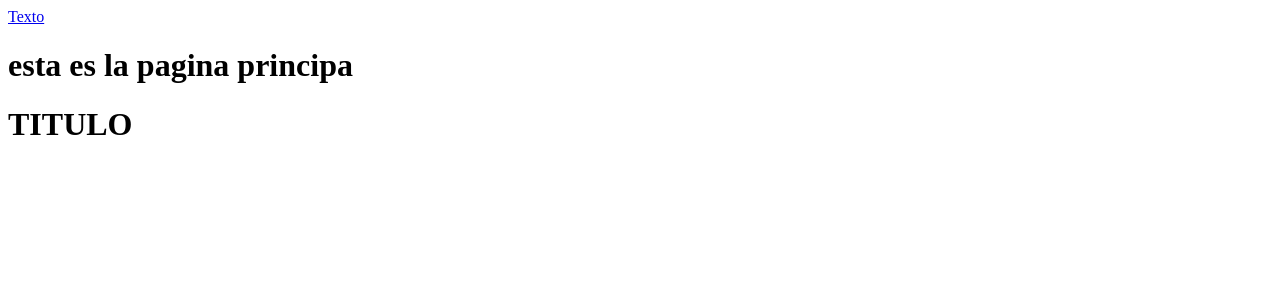
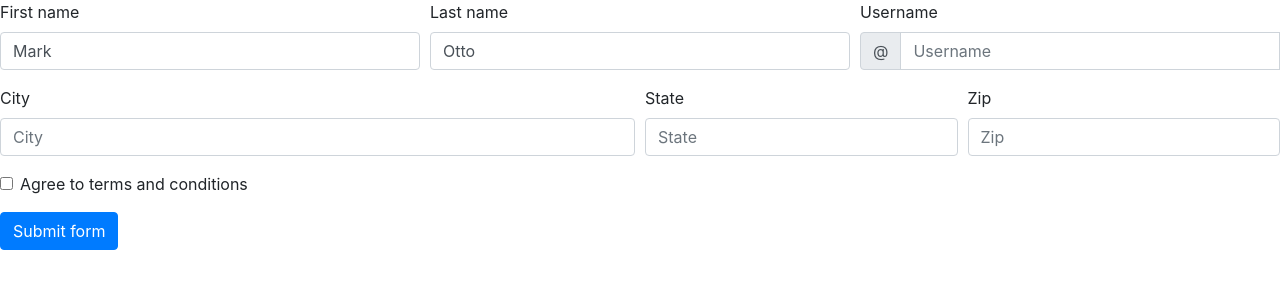
Before and after one commit to programacionlmor/prueba_ciclo3, a plain HTML site: page index.html in a window 1280 px wide. Drawn offline with nearby package versions, Linux system fonts and the light colour scheme.

Commit message:
se añadio bootstrap

```diff
--- a/index.html
+++ b/index.html
@@ -1,15 +1,102 @@
 <html>
-    <head>
 
+<head>
 
-    </head>
-    <body>
-            <a href="https://www.google.com/"> Texto</a>
+    <link rel="stylesheet" href="https://maxcdn.bootstrapcdn.com/bootstrap/4.0.0/css/bootstrap.min.css"
+        integrity="sha384-Gn5384xqQ1aoWXA+058RXPxPg6fy4IWvTNh0E263XmFcJlSAwiGgFAW/dAiS6JXm" crossorigin="anonymous">
+</head>
 
-        <h1>esta es la pagina principa</h1>
+<body>
+    <form class="needs-validation" novalidate>
+        <div class="form-row">
+            <div class="col-md-4 mb-3">
+                <label for="validationCustom01">First name</label>
+                <input type="text" class="form-control" id="validationCustom01" placeholder="First name" value="Mark"
+                    required>
+                <div class="valid-feedback">
+                    Looks good!
+                </div>
+            </div>
+            <div class="col-md-4 mb-3">
+                <label for="validationCustom02">Last name</label>
+                <input type="text" class="form-control" id="validationCustom02" placeholder="Last name" value="Otto"
+                    required>
+                <div class="valid-feedback">
+                    Looks good!
+                </div>
+            </div>
+            <div class="col-md-4 mb-3">
+                <label for="validationCustomUsername">Username</label>
+                <div class="input-group">
+                    <div class="input-group-prepend">
+                        <span class="input-group-text" id="inputGroupPrepend">@</span>
+                    </div>
+                    <input type="text" class="form-control" id="validationCustomUsername" placeholder="Username"
+                        aria-describedby="inputGroupPrepend" required>
+                    <div class="invalid-feedback">
+                        Please choose a username.
+                    </div>
+                </div>
+            </div>
+        </div>
+        <div class="form-row">
+            <div class="col-md-6 mb-3">
+                <label for="validationCustom03">City</label>
+                <input type="text" class="form-control" id="validationCustom03" placeholder="City" required>
+                <div class="invalid-feedback">
+                    Please provide a valid city.
+                </div>
+            </div>
+            <div class="col-md-3 mb-3">
+                <label for="validationCustom04">State</label>
+                <input type="text" class="form-control" id="validationCustom04" placeholder="State" required>
+                <div class="invalid-feedback">
+                    Please provide a valid state.
+                </div>
+            </div>
+            <div class="col-md-3 mb-3">
+                <label for="validationCustom05">Zip</label>
+                <input type="text" class="form-control" id="validationCustom05" placeholder="Zip" required>
+                <div class="invalid-feedback">
+                    Please provide a valid zip.
+                </div>
+            </div>
+        </div>
+        <div class="form-group">
+            <div class="form-check">
+                <input class="form-check-input" type="checkbox" value="" id="invalidCheck" required>
+                <label class="form-check-label" for="invalidCheck">
+                    Agree to terms and conditions
+                </label>
+                <div class="invalid-feedback">
+                    You must agree before submitting.
+                </div>
+            </div>
+        </div>
+        <button class="btn btn-primary" type="submit">Submit form</button>
+    </form>
 
-	      <h1> TITULO </h1>
+    <script>
+        // Example starter JavaScript for disabling form submissions if there are invalid fields
+        (function () {
+            'use strict';
+            window.addEventListener('load', function () {
+                // Fetch all the forms we want to apply custom Bootstrap validation styles to
+                var forms = document.getElementsByClassName('needs-validation');
+                // Loop over them and prevent submission
+                var validation = Array.prototype.filter.call(forms, function (form) {
+                    form.addEventListener('submit', function (event) {
+                        if (form.checkValidity() === false) {
+                            event.preventDefault();
+                            event.stopPropagation();
+                        }
+                        form.classList.add('was-validated');
+                    }, false);
+                });
+            }, false);
+        })();
+    </script>
 
-    </body>
+</body>
 
 </html>
```
